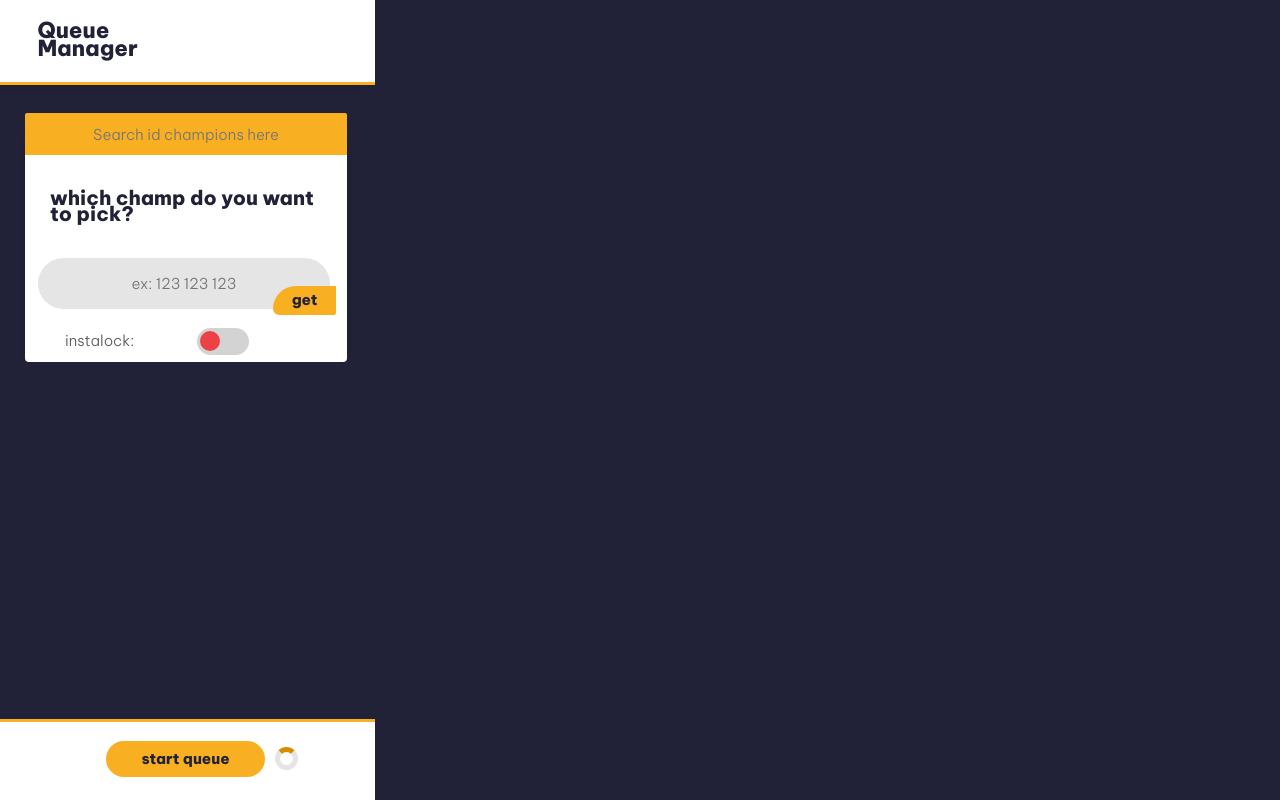
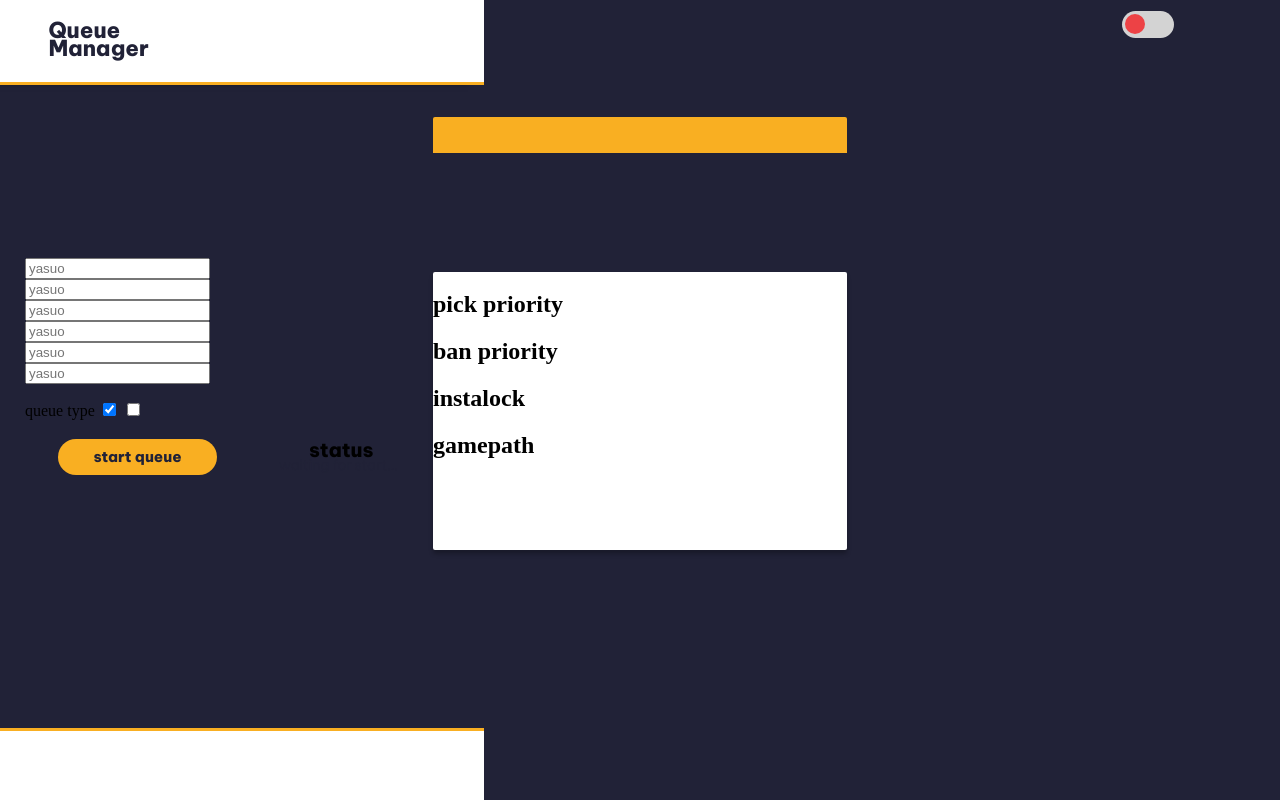
Before and after one commit to shiroamurha/lol-QueueManager, a website: page index.html in a window 1280 px wide. Drawn offline with nearby package versions, Linux system fonts and the light colour scheme; a web font is replaced by a local one.

Commit message:
Add files via upload

```diff
--- a/index.html
+++ b/index.html
@@ -1,35 +1,39 @@
 <!DOCTYPE html>
 <html>
  <head>
-        <meta charset="UTF-8">
-
-        <title>Queue Manager</title>
-
+  <meta charset="utf-8"/>
+  <title>
+   Queue Manager
+  </title>
   <!-- links ou imports -->
-
   <!-- <link type="text/css" rel="stylesheet" href="/style.css"> -->
-            <link rel="preconnect" href="https://fonts.googleapis.com">
-            <link rel="preconnect" href="https://fonts.gstatic.com" crossorigin>
-            <link href="https://fonts.googleapis.com/css2?family=Be+Vietnam+Pro:wght@300;800&display=swap" rel="stylesheet">
-            <link rel="preconnect" href="https://fonts.googleapis.com">
-            <link rel="preconnect" href="https://fonts.gstatic.com" crossorigin>
-            <link href="https://fonts.googleapis.com/css2?family=Amiko:wght@700&display=swap" rel="stylesheet">
-
-            <script type="text/javascript" src="https://ajax.googleapis.com/ajax/libs/jquery/2.1.3/jquery.min.js"> </script>
+  <link href="https://fonts.googleapis.com" rel="preconnect"/>
+  <link crossorigin="" href="https://fonts.gstatic.com" rel="preconnect"/>
+  <link href="https://fonts.googleapis.com/css2?family=Be+Vietnam+Pro:wght@300;800&amp;display=swap" rel="stylesheet"/>
+  <link href="https://fonts.googleapis.com" rel="preconnect"/>
+  <link crossorigin="" href="https://fonts.gstatic.com" rel="preconnect"/>
+  <link href="https://fonts.googleapis.com/css2?family=Amiko:wght@700&amp;display=swap" rel="stylesheet"/>
+  <script src="https://ajax.googleapis.com/ajax/libs/jquery/2.1.3/jquery.min.js" type="text/javascript">
+  </script>
   <script type="text/javascript">
    $(function() {
                     $("#button-start").click(function (event) {
                         $.getJSON('/start_queue', { }, function(data) { });
+                        jQuery('#loader').toggle('show');
+						$(function() {
+						$('#status').html('waiting for queue...');
+						});
 						return false;
                     });
                 });
-
+				function BlindOrDraft(checkbox) {
+    			var options = document.getElementsByName('mode')
+    			options.forEach((item) => {
+        		if (item !== checkbox) item.checked = false
+   			 })
+			};
   </script>
-
-
-
   <style>
-
    body {
                 background-color: #212237;
                 font-size: 100%;
@@ -38,7 +42,7 @@
 
 
         /* font-family: 'Be Vietnam Pro', sans-serif; */
-            input[type=checkbox]{
+            .switch{
                 height: 0;
                 width: 0;
                 visibility: hidden;
@@ -83,7 +87,7 @@
 	        }
 	        .header-style {
 	            position: fixed;
-	            width: 375px;
+	            width: 484px;
 	            height: 82px;
 	            top: 0%;
 	            left: 0%;
@@ -116,72 +120,47 @@
 	            top: 110px; */
 
 	        /* } */
-	        .search-id{
-	            border: none;
-	            outline: none;
-	            position: absolute;
-	            width: 318px;
-	            height: 40px;
-	            left: 25px;
-	            top: 113px;
+	        .headers-1{
+
+position: fixed;
+width: 414px;
+height: 36px;
+left: calc(50% - 414px/2);
+top: 117px;
+z-index: 3;
 background: #F9AF22;
 border-radius: 2px 2px 0px 0px;
-	            z-index: 1;
-	            cursor: pointer;
-	            font-family: 'Be Vietnam Pro', sans-serif;
-	            font-style: normal;
-	            font-weight: 300;
-	            font-size: 15px;
-	            line-height: 82.6%;
-	            /* or 12px */
 
-	            display: flex;
-	            align-items: center;
-	            text-align: center;
-
-	            color: #212237;
-
-	            transition: background-color .3s;
-
-	        }
-	        .search-id:hover{
-	            background-color: #FFC962;
-	        }
-	        .search-id:active{
-	                background-color: #D88D00;
 	        }
 	         #text-which{
 
+				position: fixed;
+width: 107px;
+height: 20px;
+left: 82px;
+top: 127px;
+
 font-family: 'Be Vietnam Pro', sans-serif;
-	            position: absolute;
-
-	            left: 25px;
-	            top: 35px;
-
 font-style: normal;
 font-weight: 800;
-	            font-size: 20px;
-	            line-height: 82.6%;
-	        /* or 17px */
+font-size: 16px;
 
+/* or 13px */
 
 color: #212237;
 
 	        }
-	        .div-which{
+	        .div-main{
+
 position: absolute;
-	            width: 322px;
-	            height: 214px;
-	            left: 26px;
-	            top: 163px;
+width: 414px;
+height: 278px;
+left: calc(50% - 414px/2);
+top: calc(50% - 278px/2 + 10.5px);
 
 background: #FFFFFF;
 box-shadow: 0px 4px 4px rgba(0, 0, 0, 0.25);
-
-	            border-radius: 2px, 2px, 2px, 2px;
-	            left: 25px;
-	            top: 138px;
-	            z-index: 0;
+border-radius: 2px;
 	        }
 	        .div-get-id{
 	            position: absolute;
@@ -209,22 +188,6 @@
 
 	        }
 
-	        #text-insta{
-	            position: absolute;
-	            font-family: 'Be Vietnam Pro', sans-serif;
-	            font-style: normal;
-	            font-weight: 300;
-	            font-size: 15px;
-	            line-height: 100.6%;
-	            /* or 15px */
-	            left: 40px;
-	            top: -4.5px;
-	            color: #5B5B5B;
-
-	        }
-
-
-
 
 	        .button-start{
 	            border: none;
@@ -245,86 +208,34 @@
 
 	            cursor: pointer;
 	            color: #212237;
-	            bottom: 23px;
-	            left: 106px;
+	            top: 439px;
+	            left: 58px;
 
 	        }
 	        .div-footer {
 	            position: fixed;
-	            width: 375px;
-	            height: 82px;
+	            width: 484px;
+	            height: 69px;
 	            left: 0px;
-	            bottom: -4px;
+	            bottom: 0px;
 	            background: #FFFFFF;
 	            box-shadow: 0px -3px 0px #F9AF22;
 
 
 
 	        }
-	        .get-id {
-	            border: none;
-	            outline: none;
-	            position: relative;
-	            width: 288px;
-	            height: 49px;
-	            left: 13px;
-	            background: #E5E5E5;
-	            border-radius: 40px;
 
-	            font-family: 'Be Vietnam Pro', sans-serif;
-	            font-style: normal;
-	            font-weight: 300;
-	            font-size: 15px;
-	            line-height: 82.6%;
-	            /* or 12px */
-
-	            display: flex;
-	            align-items: center;
-	            text-align: center;
-
-	            color: #212237;
-	            }
-	        .get-button {
-	            border: none;
-	            outline: none;
-	            position: relative;
-	            width: 63px;
-	            height: 29px;
-	            left: 248px;
-	            top: -23px;
-
-	            cursor: pointer;
-	            background: #F9AF22;
-	            border-radius: 40px 0px 5px 11px;
-
-	            font-family: 'Be Vietnam Pro', sans-serif;
-	            font-style: normal;
-	            font-weight: 800;
-	            font-size: 15px;
-	            line-height: 82.6%;
-	            /* or 12px */
-	            transition: background-color .3s;
-
-	            color: #212237;
-
-	        }
-	        .get-button:hover{
-	            background-color: #FFC962;
-	        }
 	        .button-start:hover{
 	            background-color: #FFC962;
 	        }
 
 	        /* click button animation */
 
-	        .get-button:active{
-	            background-color: #D88D00;
-	        }
 	        .button-start:active{
 	            background-color: #D88D00;
 	}
 
-			.loader {
+			#loader {
 				animation: is-rotating 1s infinite;
 				border: 5px solid #e5e5e5;
 				border-radius: 50%;
@@ -332,80 +243,132 @@
 				height: 13px;
 				width: 13px;
 				position: fixed;
-				bottom: 30px;
-	            left: 275px;
+				bottom: 22px;
+	            left: 420px;
+				display: none;
 }			@keyframes is-rotating {
 			to {
 				transform: rotate(1turn);
 			}
 		}
 
+			#status-text {
+						position: fixed;
+		width: 87px;
+		height: 17px;
+		left: 309px;
+		top: 417px;
 
+		font-family: 'Be Vietnam Pro', sans-serif;
+		font-style: normal;
+		font-weight: 800;
+		font-size: 20px;
+			}
+			#status {
+				position: fixed;
+
+left: 279px;
+top: 442px;
+
+font-family: 'Be Vietnam Pro', sans-serif;
+font-style: normal;
+font-weight: 300;
+font-size: 14px;
+
+/* identical to box height, or 12px */
+
+color: #212237;
+
+			}
   </style>
-
  </head>
  <body>
-
   <header class="header-style">
    <nav>
-          <a class="title-app">Queue<br> Manager</a>
+    <a class="title-app">
+     Queue
+     <br/>
+     Manager
+    </a>
    </nav>
   </header>
   <main class="main-content">
    <section class="main-content-top">
-            <div class="search-div">
-              <!-- search id champion div -->
-              <input type="text" placeholder="Search id champions here"
-              class="search-id"/>
+    <div class="headers-1">
     </div>
    </section>
    <section class="main-content-mid">
-              <div class="div-which">
+    <div class="div-main">
      <!-- which champion priory list -->
-                  <h1 id="text-which">which champ do you want<br> to pick?</h1>
+     <h1 id="text-header1">
+      pick priority
+     </h1>
+     <h1 id="text-header2">
+      ban priority
+     </h1>
+     <h1 id="text-header3">
+      instalock
+     </h1>
+     <h1 id="text-header4">
+      gamepath
+     </h1>
     </div>
     <div class="div-get-id">
      <!-- get id list -->
-                <form action="/recieve_champ_names" method="post" class="pesquisa">
-                  <input name="get-id" type="text" placeholder="ex: 123 123 123"
-              class="get-id" id="name"/>
-                <button type="submit" id="send"class="get-button">get</button>
+     <form action="/" class="championid" method="post">
+      <input class="pick-prio1" id="name" name="pick-prio1" placeholder="yasuo" type="text"/>
      </form>
+     <form action="/" class="championid" method="post">
+      <input class="pick-prio2" id="name" name="pick-prio2" placeholder="yasuo" type="text"/>
+     </form>
+     <form action="/" class="championid" method="post">
+      <input class="pick-prio3" id="name" name="pick-prio3" placeholder="yasuo" type="text"/>
+     </form>
+     <form action="/" class="championid" method="post">
+      <input class="ban-prio1" id="name" name="ban-prio1" placeholder="yasuo" type="text"/>
+     </form>
+     <form action="/" class="championid" method="post">
+      <input class="ban-prio2" id="name" name="ban-prio2" placeholder="yasuo" type="text"/>
+     </form>
+     <form action="/" class="championid" method="post">
+      <input class="ban-prio3" id="name" name="ban-prio3" placeholder="yasuo" type="text"/>
+     </form>
+     <p>
+      queue type
+      <input checked="" name="mode" onclick="BlindOrDraft(this)" type="checkbox" value="blind"/>
+      <input name="mode" onclick="BlindOrDraft(this)" type="checkbox" value="draft"/>
+     </p>
     </div>
    </section>
    <section class="maint-content-bot">
-                <div class="div-instalock">
-
+    <!-- <div class="div-instalock"> -->
     <!--                                       shiro notas                                             -->
-
-
     <!--- faz a tela de por a lista de boneco fica cinza e inclicavel quando o instalock ta desativado -->
-
-
     <!-- turn on instalock -->
-                  <h2 id="text-insta">instalock: </h2>
     <div class="toggle">
-                      <input id="switch" type="checkbox" name="theme">
-                      <label for="switch"></label>
-                    </div>
+     <input id="switch" name="theme" type="checkbox">
+      <label for="switch">
+      </label>
+     </input>
     </div>
    </section>
   </main>
   <footer class="back-footer">
    <div class="div-footer">
     <!-- start queue and stop -->
-
-
     <!--
           <button class="button-start" id="button-start">start queue</button> -->
-		  <div class="loader">
-
+    <div id="loader">
     </div>
-          <input class="button-start" type="button" id="button-start" value="start queue"/>
-
-
+    <input class="button-start" id="button-start" type="button" value="start queue"/>
+    <p id="status-text">
+     status
+    </p>
+    <p id="status">
+     waiting for start...
+    </p>
    </div>
   </footer>
-     <!--  -->
+  <!-- -->
  </body>
 </html>
```
Lines whose indentation alone changed are shown as unchanged.
